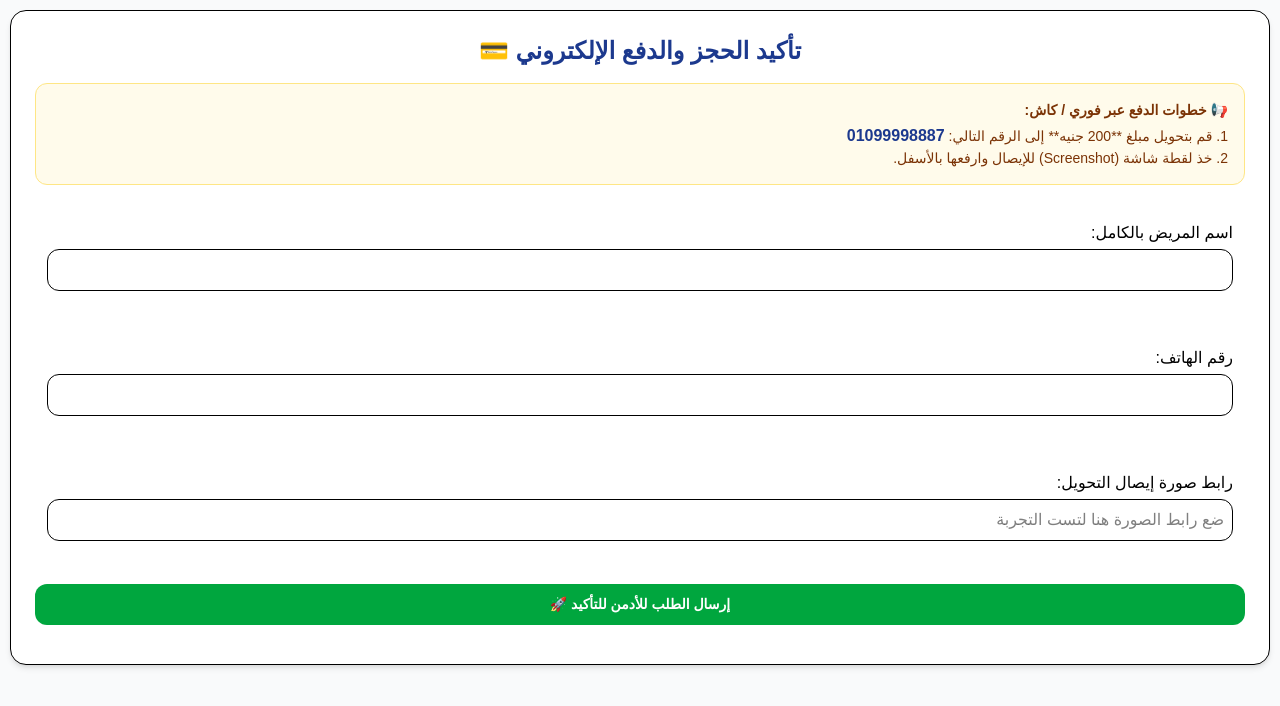
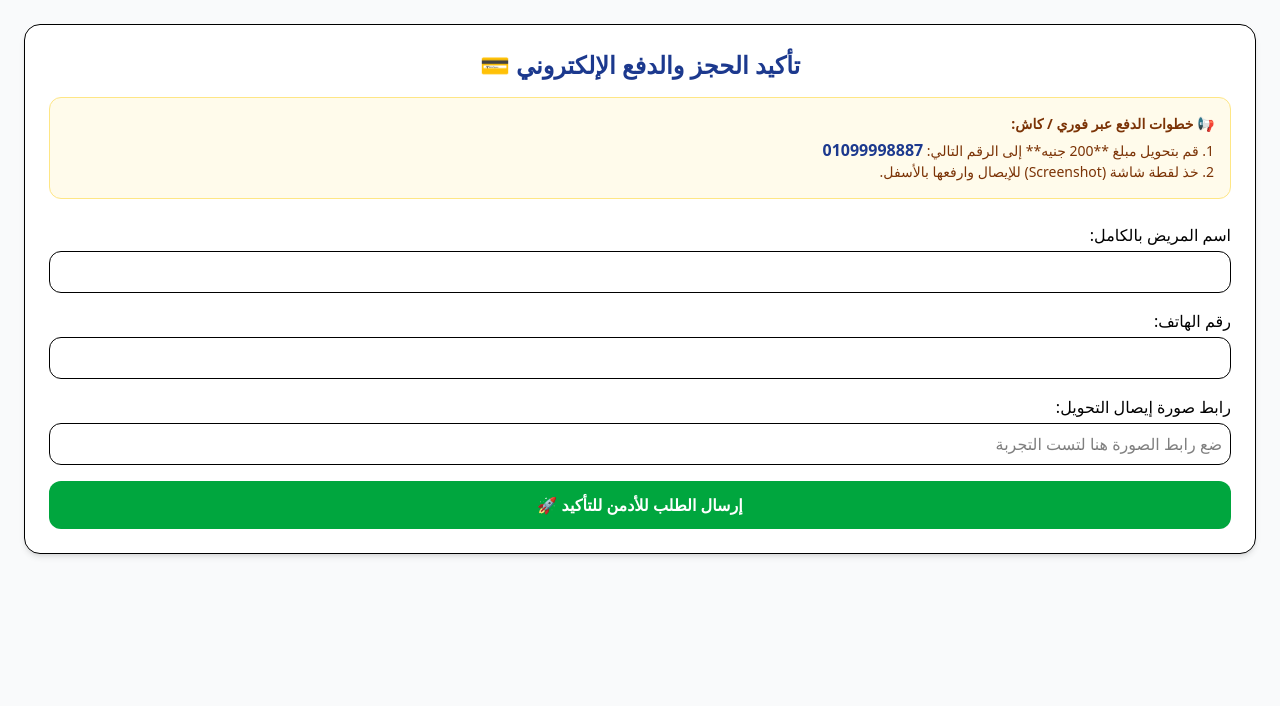
Before and after one commit to karim-ali375/hospital-managment-system, a website: page public/booking.html in a window 1280 px wide. Drawn offline with nearby package versions, Linux system fonts and the light colour scheme.

Commit message:
test layout with minimal css

```diff
--- a/public/booking.html
+++ b/public/booking.html
@@ -10,64 +10,13 @@
 <meta name="viewport" content="width=device-width, initial-scale=1.0">
 
 <style>
-    /* 1. تصفير وإجبار على الاحتواء */
-    * {
+    /* السطرين دول بس مع سطر الميتا وهتتحل */
+    div, section, form {
+        max-width: 100% !important;
         box-sizing: border-box !important;
     }
-    body {
-        margin: 0 !important;
-        padding: 10px !important;
-        font-family: sans-serif;
-        overflow-x: hidden !important; /* بيمنع الصفحة كلها تتهز يمين وشمال */
-    }
-
-    /* 2. هجوم شامل على أي حاوية أو div أو مربع واخد مقاس ثابت جوة الـ HTML */
-    form, table, .container, .appointments-container, .schedule-container, div,
-    div[style*="width"], section, article {
-        max-width: 100% !important;
-        width: 100% !important;
-    }
-
-    /* 3. ضبط المربعات البيضاء (الكرات) اللي في الصورة بالظبط وتقليل المسافات الزيادة */
-    div[style*="background-color"], .appointment-card, .schedule-day, form > div,
-    div[style*="background-color"] div {
-        padding: 12px !important;
-        margin-left: 0 !important;
-        margin-right: 0 !important;
-        box-sizing: border-box !important;
-    }
-
-    /* 4. إجبار النصوص والمواعيد تظهر كاملة وتنزل سطر جديد وماتزقش الفريم */
-    div[style*="background-color"] *, .appointment-card *, span, p, h1, h2, h3, h4, h5, h6 {
-        max-width: 100% !important;
-        white-space: normal !important; /* بينزل النص سطر جديد عشان يظهر كامل */
-    }
-
-    /* 5. ضبط جداول وخانات المواعيد */
-    table {
-        display: block !important;
-        overflow-x: auto !important;
-    }
-
-    .slots-grid, .time-slots, div[class*="slots"], div[class*="time"], div[class*="schedule"] {
-        display: flex !important;
-        flex-wrap: wrap !important;
-        gap: 8px !important;
-        justify-content: center !important;
-    }
-
-    .slot, .time-btn, .appointment-slot, button, input[type="radio"]+label {
-        display: inline-block !important;
-        width: auto !important;
-        max-width: 100% !important;
-        padding: 10px 12px !important;
-        font-size: 14px !important;
-        text-align: center;
-    }
-
-    button, input, select, textarea {
-        width: 100% !important;
-        margin-bottom: 15px;
+    span, p, label {
+        white-space: normal !important; /* عشان النص المقطوع ينزل سطر جديد */
     }
 </style>
 
```
